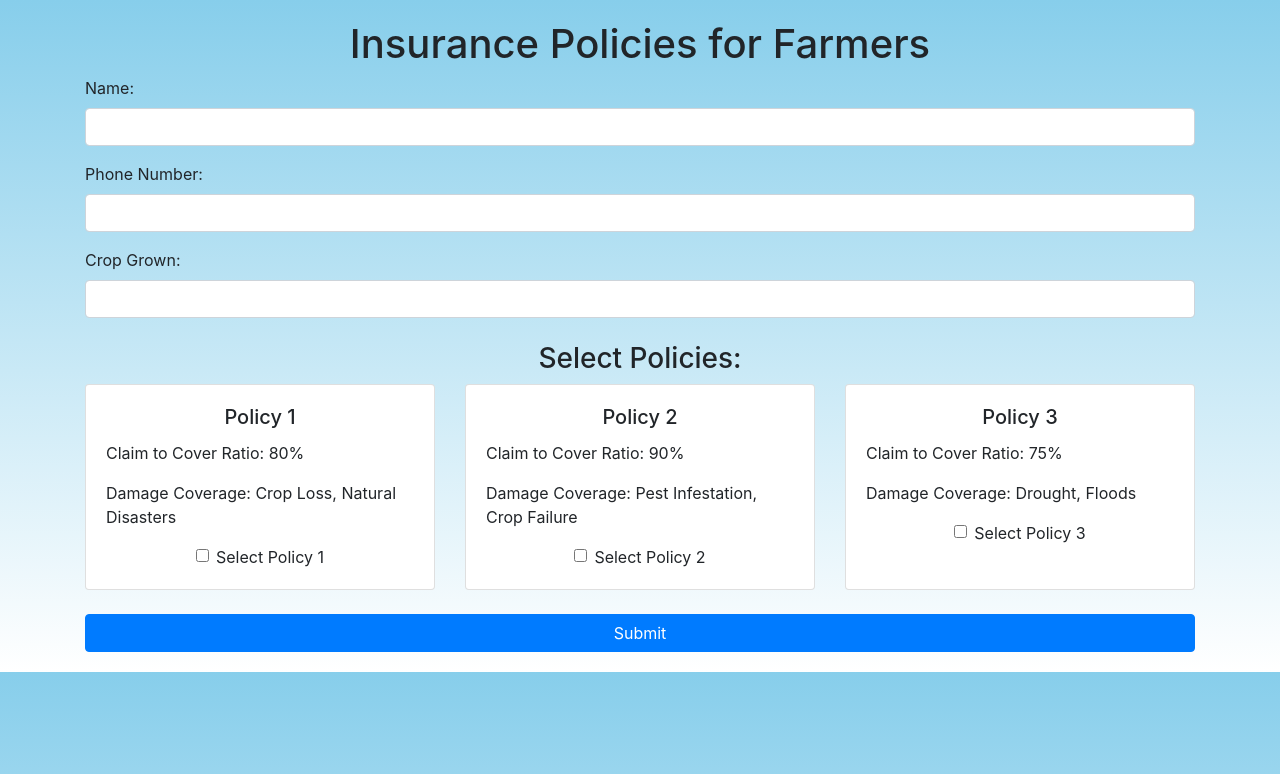
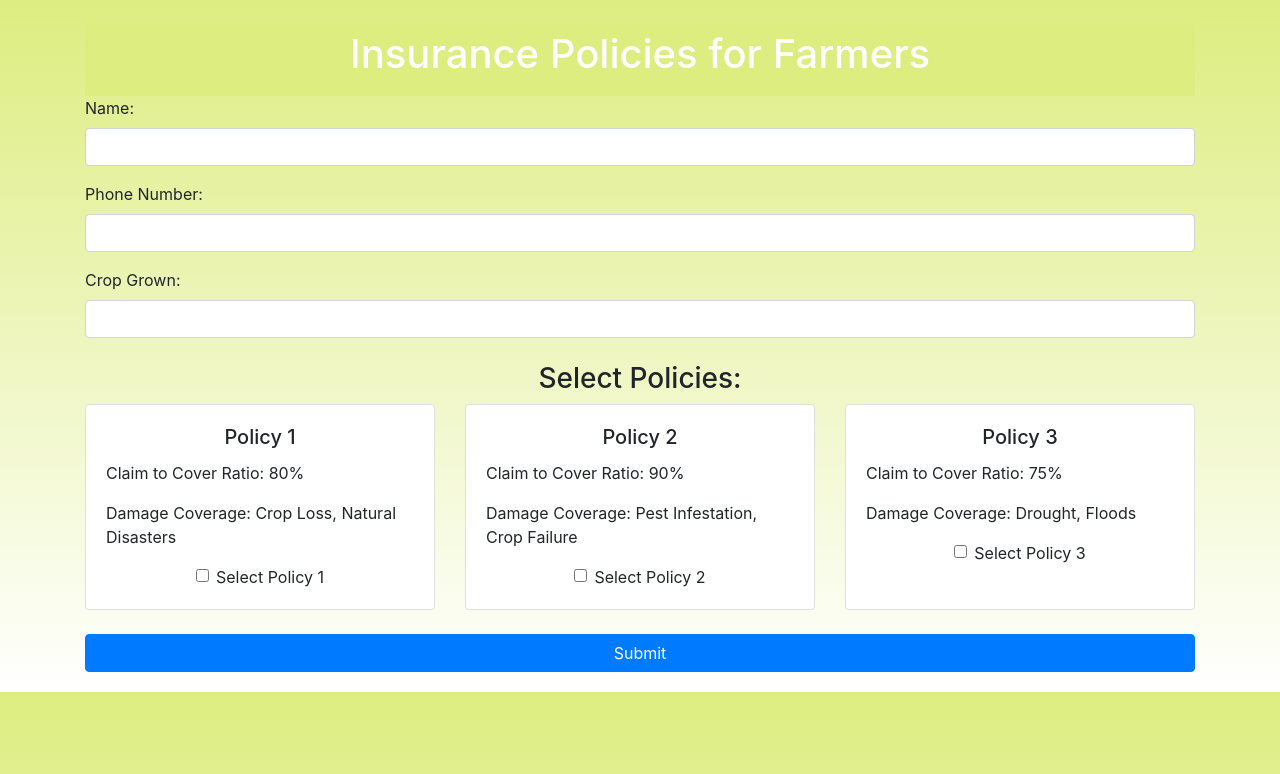
Before and after one commit to IGouthamKothari/hackman-staticsites, a website: page Insurance.html in a window 1280 px wide. Drawn offline with nearby package versions, Linux system fonts and the light colour scheme.

Commit message:
Update Insurance.html

```diff
--- a/Insurance.html
+++ b/Insurance.html
@@ -6,18 +6,26 @@
     <link rel="stylesheet" href="https://stackpath.bootstrapcdn.com/bootstrap/4.5.2/css/bootstrap.min.css">
     <style>
         body {
-            background: linear-gradient(to bottom, skyblue, white);
+            background: linear-gradient(to bottom, #DDED80, #FFFFFF);
             padding: 20px;
         }
 
         .card {
             margin-bottom: 20px;
         }
+
+        .header-bar {
+            background-color: #DDED80;
+            padding: 10px;
+            color: white;
+        }
     </style>
 </head>
 <body>
     <div class="container">
-        <h1 class="text-center">Insurance Policies for Farmers</h1>
+        <div class="header-bar">
+            <h1 class="text-center">Insurance Policies for Farmers</h1>
+        </div>
 
         <!-- Query Form -->
         <form id="queryForm">
```
